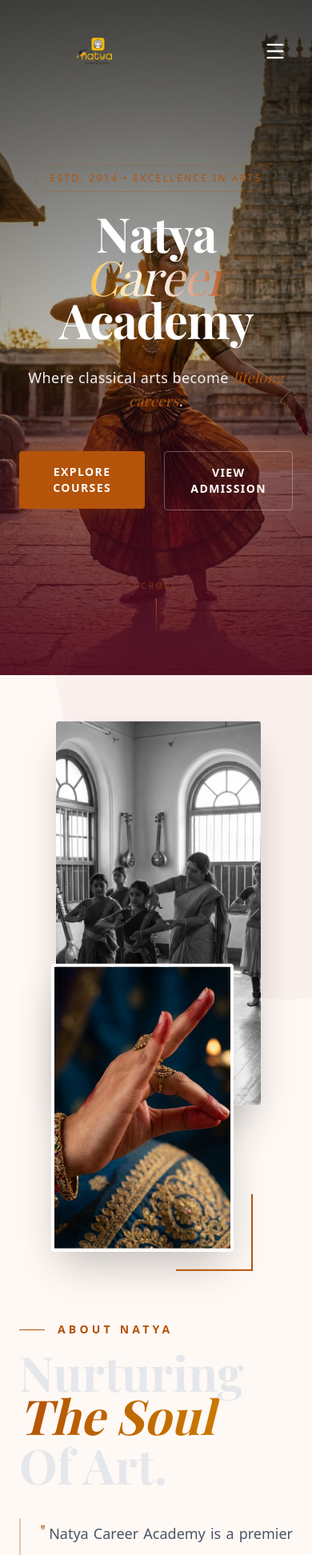
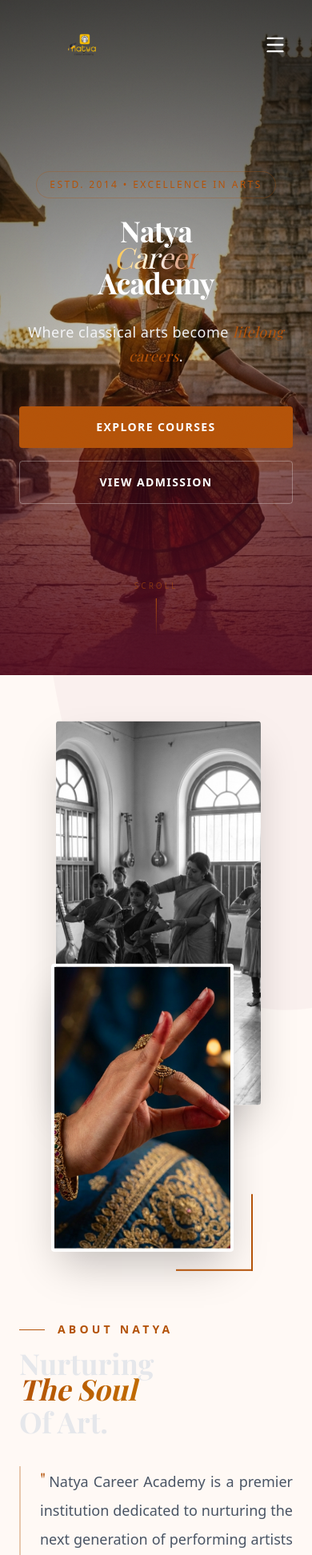
Before and after one commit to Natyaarts/Career_academy, a Next.js app in the folder natya-web/: page / in a window 390 px wide. Shown: the top 1944 px of the page at 80% size. Built offline with nearby package versions, Linux system fonts and the light colour scheme; a web font is replaced by a local one.

Commit message:
pushing all mobile fixes

```diff
--- a/natya-web/src/components/Navbar.tsx
+++ b/natya-web/src/components/Navbar.tsx
@@ -44,16 +44,13 @@ export default function Navbar() {
             >
                 <div className="container mx-auto px-6 flex items-center justify-between">
                     <Link href="/" className="group relative z-50">
-                        <div className="relative w-48 h-20 md:w-64 md:h-28">
+                        <div className="relative w-40 h-16 md:w-64 md:h-28">
                             <Image
                                 src="/img/logo.png"
                                 alt="Natya Logo"
                                 fill
                                 className="object-contain transition-all duration-300"
                             />
-                            {/* Fallback for visibility issues: ensure logo is visible on dark backgrounds */}
-                            {/* If the logo is black by default, we invert it for hero (transparent header) to be white. */}
-                            {/* If scroll (white header), we remove invert to be black. */}
                         </div>
                     </Link>
 
--- a/natya-web/src/components/home/About.tsx
+++ b/natya-web/src/components/home/About.tsx
@@ -77,7 +77,7 @@ export default function About() {
                                 <span className="w-8 h-[1px] bg-natya-gold" /> About Natya
                             </h2>
 
-                            <h3 className="text-6xl md:text-8xl font-serif font-bold text-gray-200 leading-[0.9] overflow-hidden">
+                            <h3 className="text-4xl md:text-8xl font-serif font-bold text-gray-200 leading-[0.9] overflow-hidden">
                                 <motion.span
                                     className="block"
                                     initial={{ y: "100%" }}
--- a/natya-web/src/components/home/Hero.tsx
+++ b/natya-web/src/components/home/Hero.tsx
@@ -77,7 +77,7 @@ export default function Hero() {
                     Estd. 2014 &bull; Excellence in Arts
                 </motion.div>
 
-                <h1 className="text-6xl md:text-8xl lg:text-9xl font-serif font-bold mb-8 leading-[0.9] tracking-tight drop-shadow-2xl flex flex-col md:block items-center">
+                <h1 className="text-4xl sm:text-6xl md:text-8xl lg:text-9xl font-serif font-bold mb-8 leading-[0.9] tracking-tight drop-shadow-2xl flex flex-col md:block items-center">
                     <SplitText text="Natya" />{" "}
                     <span className="italic font-light text-transparent bg-clip-text bg-gradient-to-r from-[#fbbf24] via-[#fff] to-[#b45309] animate-gradient-x">
                         <SplitText text="Career" delayOffset={5} />
@@ -99,15 +99,15 @@ export default function Hero() {
                     initial={{ opacity: 0, y: 20 }}
                     animate={{ opacity: 1, y: 0 }}
                     transition={{ duration: 0.8, delay: 3.8 }}
-                    className="flex gap-6"
+                    className="flex flex-col sm:flex-row gap-4 sm:gap-6 w-full sm:w-auto"
                 >
-                    <Link href="/course">
-                        <button className="px-8 py-4 bg-natya-gold text-white font-bold text-sm uppercase tracking-widest hover:bg-white hover:text-natya-crimson transition-all duration-500 rounded-sm shadow-[0_0_20px_rgba(180,83,9,0.3)] hover:shadow-[0_0_30px_rgba(255,255,255,0.4)] cursor-pointer">
+                    <Link href="/course" className="w-full sm:w-auto">
+                        <button className="w-full sm:w-auto px-8 py-4 bg-natya-gold text-white font-bold text-sm uppercase tracking-widest hover:bg-white hover:text-natya-crimson transition-all duration-500 rounded-sm shadow-[0_0_20px_rgba(180,83,9,0.3)] hover:shadow-[0_0_30px_rgba(255,255,255,0.4)] cursor-pointer">
                             Explore Courses
                         </button>
                     </Link>
-                    <Link href="/contact">
-                        <button className="px-8 py-4 border border-white/30 text-white font-bold text-sm uppercase tracking-widest hover:bg-white/10 transition-colors rounded-sm backdrop-blur-sm cursor-pointer">
+                    <Link href="/contact" className="w-full sm:w-auto">
+                        <button className="w-full sm:w-auto px-8 py-4 border border-white/30 text-white font-bold text-sm uppercase tracking-widest hover:bg-white/10 transition-colors rounded-sm backdrop-blur-sm cursor-pointer">
                             View Admission
                         </button>
                     </Link>
--- a/natya-web/src/components/home/Programs.tsx
+++ b/natya-web/src/components/home/Programs.tsx
@@ -75,7 +75,7 @@ function TiltCard({ program, index }: { program: typeof programs[0]; index: numb
             transition={{ delay: index * 0.1, duration: 0.6 }}
             onMouseMove={handleMouseMove}
             onMouseLeave={handleMouseLeave}
-            className="relative group bg-white/[0.03] hover:bg-white/[0.08] backdrop-blur-sm border border-white/5 p-8 h-[400px] flex flex-col justify-between overflow-hidden transition-all duration-300 rounded-sm cursor-pointer hover:border-natya-gold/30 shadow-2xl"
+            className="relative group bg-white/[0.03] hover:bg-white/[0.08] backdrop-blur-sm border border-white/5 p-8 min-h-[350px] md:h-[400px] flex flex-col justify-between overflow-hidden transition-all duration-300 rounded-sm cursor-pointer hover:border-natya-gold/30 shadow-2xl"
         >
             {/* Top Accent Line */}
             <div className="absolute top-0 left-0 w-full h-[1px] bg-gradient-to-r from-transparent via-natya-gold to-transparent opacity-0 group-hover:opacity-100 transition-opacity duration-500" />
```
